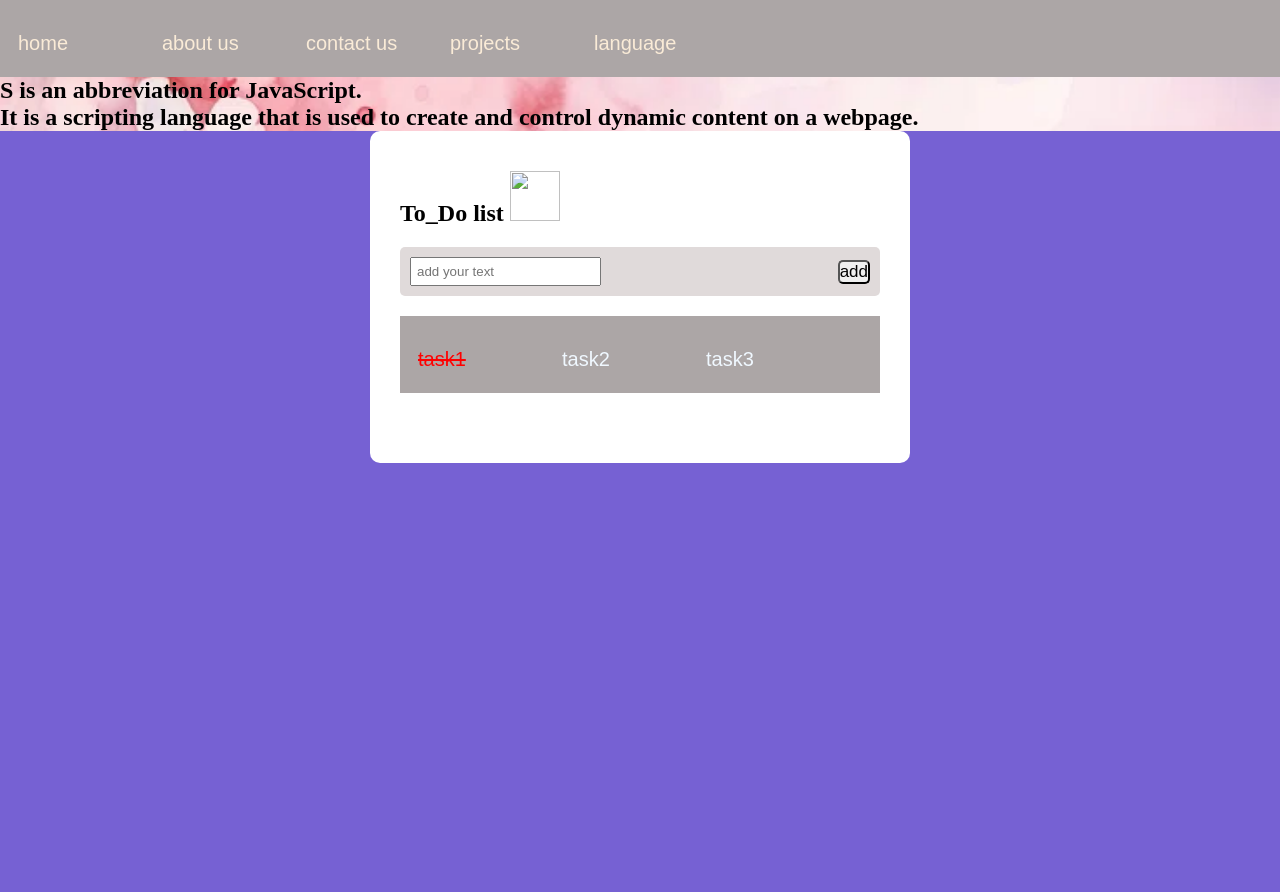
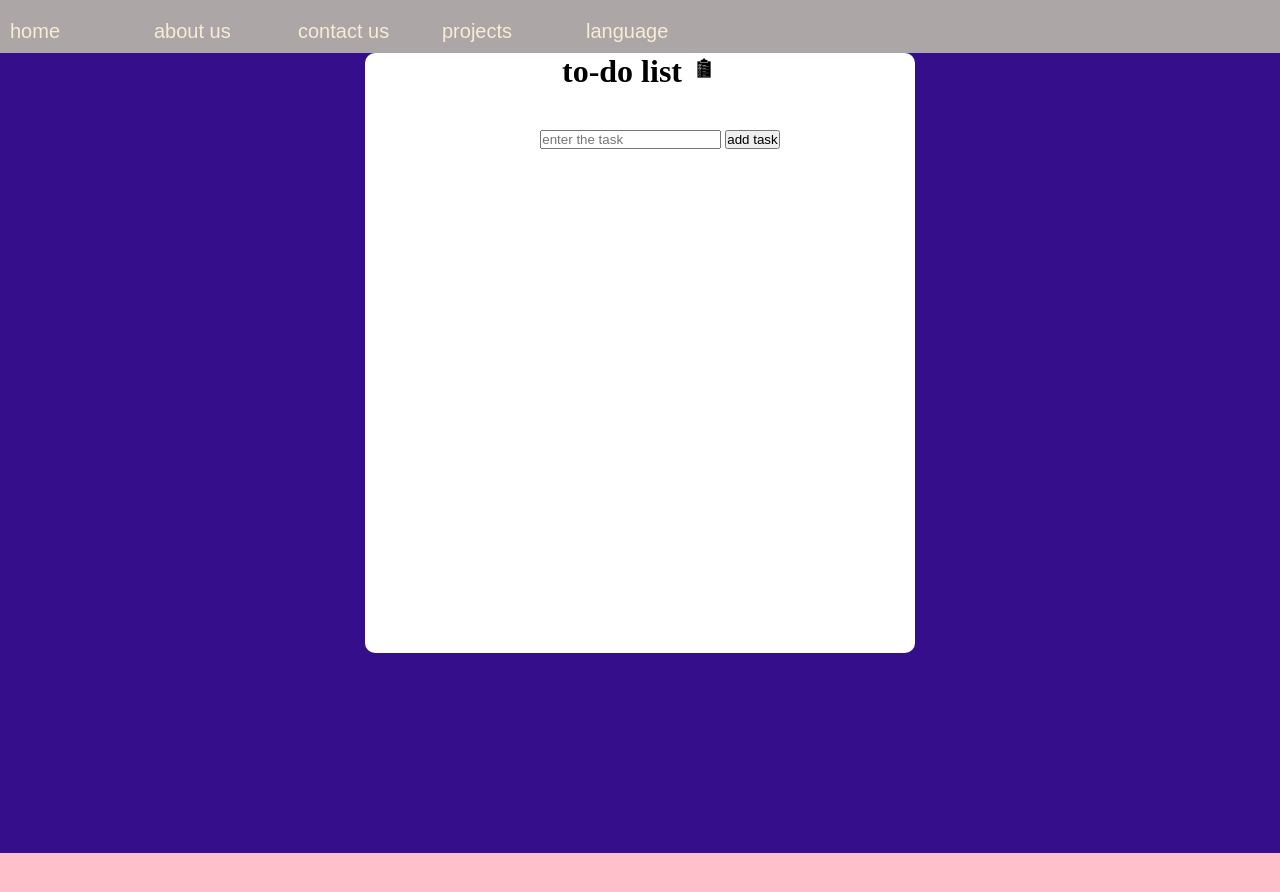
Before and after one commit to Mariamamr7/profile, a plain HTML site: page todolist.html in a window 1280 px wide. After the commit the page ends 853 px from the top, so only its background shows below. Drawn offline with Linux system fonts and the light colour scheme; files that its build step writes are made by us from their sources.

Commit message:
sae chagnge

```diff
--- a/css/aboutus.css
+++ b/css/aboutus.css
@@ -1,7 +1,5 @@
 body{
-    background-image:url("image/m.webp");
-    background-repeat: no-repeat;
-    background-size: cover;
+   background-color:pink;
 }
 #m{
     color: grey;
--- a/css/contactus.css
+++ b/css/contactus.css
@@ -1,7 +1,5 @@
 body{
-    background-image:url("image/m.webp");
-    background-repeat: no-repeat;
-    background-size: cover;
+    background-color:pink;
 }
 #m{
     color: grey;
--- a/css/style.css
+++ b/css/style.css
@@ -1,16 +1,14 @@
 body{
-    background-image:url("image/m.webp");
-    background-repeat: no-repeat;
-    background-size: cover;
+    background-color:pink;
 }
 *{
     margin: 0px;
     padding: 0px;
 }
-ul{
+ ul{
     background:rgb(172, 166, 166);
       }
-ul li{
+  ul li{
     display: inline-block;
     margin-left: 10px;
     list-style:none;
@@ -21,7 +19,7 @@ ul li{
     margin-bottom: 10px;
     width: 120px;
 }
-ul li a{
+ ul li a{
     text-decoration: none;
     color: antiquewhite;
     display: block;
@@ -29,7 +27,7 @@ ul li a{
 #dropdown{
     display: none;
 }
-ul li:hover #dropdown{
+ ul li:hover #dropdown{
     display:block;
     position:absolute;
     z-index: 999;
--- a/css/style2.css
+++ b/css/style2.css
@@ -1,7 +1,6 @@
 body{
-    background-image:url("image/m.webp");
-    background-repeat: no-repeat;
-    background-size: cover;
+    background-color: pink;
+
 }
 #h{
     color:orangered;
--- a/css/todolist.css
+++ b/css/todolist.css
@@ -1,89 +1,76 @@
-*{
-    margin:0;
-    padding: 0;
-    box-sizing: border-box;
+*
+{
+    margin: 0px;
+    padding: 0px;
 }
 
 .container{
+    width: 100%;
+    height: 100vb;
+    background: rgb(52, 14, 139);
+}
+.todo_app
+{
     width:100%;
-    min-height: 100vh;
-    background: rgb(118, 97, 211);
+    max-width: 550px;
+    margin:0px auto 20px;
+    background: white;
+    height: 600px;
+    border-radius: 10px;
+    text-align: center;
 }
 
-.todo-app{
-width:100%;
-max-width: 540;
-background: #fff;
-margin:0px auto 20px;
-padding:40px 30px 70px;
-border-radius: 10px;
+.icon{
+    width:28px;
+    height: 28px;
 }
 
-.row
-{
+.row{
+
+
+    width:100%;
     margin-top: 20px;
-    display:flex;
-    align-items: center;
-    justify-content: space-between;
-    padding-left: 20px;
-    background-color: rgb(224, 218, 218);
-    padding: 10px;
-    margin-bottom: 20px;
-    border-radius: 5px;
-}
-input{
-    padding: 5px;
-}
-button{
-    border-radius: 5px;
-    font-size: 17px;
+    padding: 20px;
 }
 
-ul li{
-    list-style: none;
-    font-size: 17px;
-    padding: 12px 8px;
-    position: relative;
+.listcotainer li {
+font-size: 20px;
+
+   list-style: none;
+    text-align: left;
+padding-left: 50px;
+position:relative;
+margin-bottom: 10px;
 }
-ul li:before{
+#listcotainer ul li::before
+{
 
     content:"";
     position: absolute;
     height: 28px;
     width:28px;
     border-radius: 50%;
-    background-image: url('../image/unchecked.png');
+    background-image: url('image/unchecked.png');
     background-size: cover;
     background-position: center;
-    top:12px;
-    left:-25px;
+    top:-1px;
+    left:13px;
 }
 
-ul li.checked{
+#listcotainer ul li .checked{
     color:red;
     text-decoration: line-through;
-
 }
 
-ul li.checked::before
+#listcotainer ul li.checked::before
 {
     background-image: url('../image/checked.png');
     background-size: cover;
     background-position: center;
 }
 
-ul li span{
-    width:40px;
-    height: 40px;
-    font-size: 20px;
-    color: #000;
-    text-align: center;
-    line-height: 40px;
-    position: absolute;
-    right:0;
-    top:5px;
+
+span{
+padding-left: 200px;
+
 }
-ul li span:hover
-{
-    background-color: beige;
-}
--- a/javascript/todolist.js
+++ b/javascript/todolist.js
@@ -1,30 +1,43 @@
-const inputbox=document.getElementById('input_box');
-const list_conainer=document.getElementById('list_conainer');
+const input_box=document.getElementById('input_box');
+const  listcotainer=document.getElementById('listcotainer');
 
 
-function  addtask()
+function add_task()
 {
-    if(inputbox.value==='')
+  task=document.getElementById('input_box').value;
+
+  if(task=="")
   {
-       alert('you should enter task');
-    }else{
-        let li=document.createElement('li');
-        li.innerHTML=inputbox.value;
-        list_conainer.appendChild(li);
-        let span=document.createElement('span');
-        //Multiplication Sign  Unicode Character
+    alert('please enter the task');
+  }
+  else{
+     var li=document.createElement('li');
+
+     li.innerHTML=input_box.value;
+    // <li>task4</li>
+    listcotainer.appendChild(li);
+    //<span> X</span>
+
+    var span=document.createElement('span');
       span.innerHTML="\u00d7";
       li.appendChild(span);
   }
-    inputbox.value="";
+
+  document.getElementById('input_box').value="";
 }
 
-list_conainer.addEventListener('click',function(e){
-    if(e.target.tagName==='LI')
+listcotainer.addEventListener('click',function(e){
+
+
+  if(e.target.tagName==="LI")
   {
+
     e.target.classList.toggle('checked');
-    }else if(e.target.tagName==='SPAN')
+  }
+   else if(e.target.tagName==="SPAN")
    {
+
     e.target.parentElement.remove();
    }
-})
+
+});
--- a/todolist.html
+++ b/todolist.html
@@ -1,12 +1,13 @@
+<!DOCTYPE html>
+
 <html>
 <head>
-<link  rel="stylesheet" href="todolist.css" >
-<link rel="stylesheet" href="style.css">
-
+<link rel="stylesheet" href="css/todolist.css">
+<link rel="stylesheet" href="css/style.css">
 
 </head>
 <body>
-    <ul>
+     <ul   id="menu">
           <li>  <a href="home.html" onmouseover="seteffectlin(this)"  onmouseout="deleteeffect(this)">home</a></li>
           <li> <a href="aboutus.html" onmouseover="seteffectlin(this)"  onmouseout="deleteeffect(this)">about us</a> </li>
           <li> <a href="contactus.html" onmouseover="seteffectlin(this)"  onmouseout="deleteeffect(this)">contact us</a></li>
@@ -28,32 +29,32 @@
 
                </ul>
 
-             <h2 id="h">S is an abbreviation for JavaScript.<br>
-                It is a scripting language that is used to create and control dynamic content on a webpage.
-           </h2>
+<div   class="container">
+        <div class="todo_app">
+<h1> to-do list  <img  class="icon" src="../image/task_icon.jpg"></h1>
+
+<div class="row">
+    <input type="text" id="input_box"  name="input_box" placeholder="enter the task">
+    <button onclick="add_task();">add task</button>
+</div>
+<ul id="listcotainer" class="listcotainer">
+
+</ul>
 
 
-     <script  src="script.js"></script>
 
-<div   class="container">
-          <div class="todo-app">
-
-           <h2>To_Do list <img src="../image/task_icon.jpg"  width="50" height="50"></h2>
-
-           <div  class="row">
-            <input type="text" id="input_box" placeholder="add your text">
-            <button onclick="addtask()">add</button>
 
         </div>
 
-           <ul id="list_conainer">
-            <li    class="checked"> task1</li>
-            <li> task2</li>
-            <li> task3</li>
-           </ul>
+
+
+
+
     </div>
-</div>
-<script    src="todolist.js">     </script>
+
+
+  <script  src="javascript/todolist.js">  </script>
+  <script src="javascript/script.js"></script>
 </body>
 
 </html>
```
Also changed, not shown: calculator.html (+2 -2 lines), css.html (+3 -3 lines), html.html (+3 -3 lines), index.html (+2 -2 lines), javascript.html (+3 -3 lines), image/checked.jpg (added), image/sky.jpg (added), image/task_icon.jpg (added), image/unchecked.png (added). Lines whose indentation alone changed are shown as unchanged.
